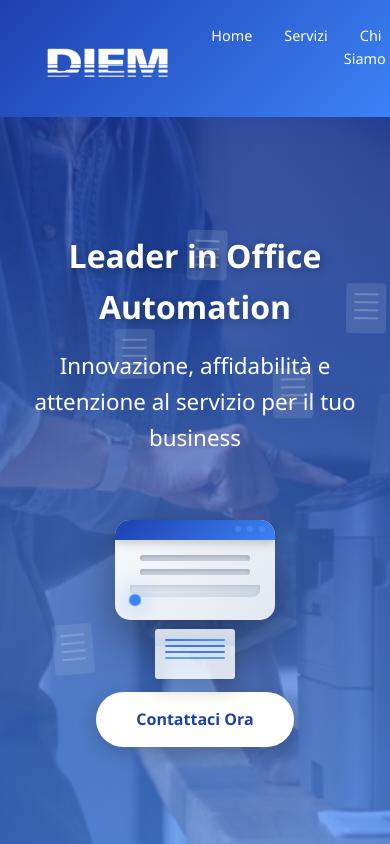
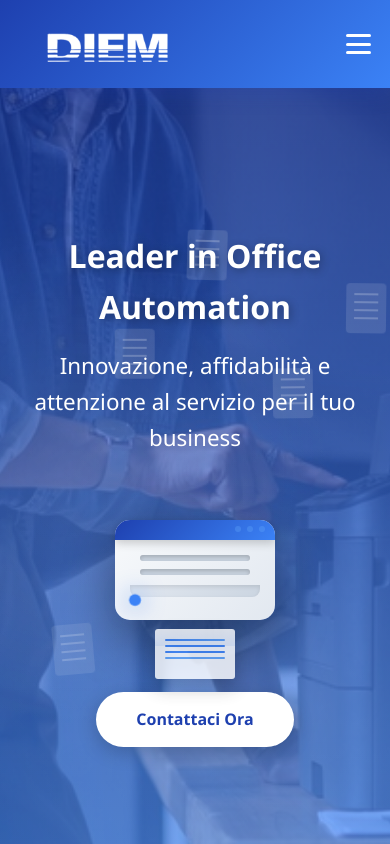
Before and after one commit to Parzivaldevgfc/diemsrl, a plain HTML site: page index.html in a window 390 px wide. Shown: the top 844 px of the page. Drawn offline with Linux system fonts and the light colour scheme.

Commit message:
Update index.html

```diff
--- a/index.html
+++ b/index.html
@@ -640,9 +640,60 @@ footer a:hover {
             }
         }
 
+
+
         @media (max-width: 768px) {
             .hero h1 {
                 font-size: 2rem;
+            }
+
+            /* Mostra burger solo su mobile */
+.burger {
+    display: flex;
+    flex-direction: column;
+    justify-content: space-between;
+    width: 25px;
+    height: 20px;
+    cursor: pointer;
+}
+
+/* Nascondi menu normale su mobile */
+.nav-links {
+    position: absolute;
+    top: 70px;
+    right: 0;
+    height: calc(100vh - 70px);
+    background: linear-gradient(135deg, #1e40af 0%, #3b82f6 100%);
+    flex-direction: column;
+    align-items: center;
+    justify-content: flex-start;
+    gap: 2rem;
+    width: 200px;
+    transform: translateX(100%);
+    transition: transform 0.3s ease;
+    padding-top: 2rem;
+}
+
+/* Burger animato */
+.burger div {
+    height: 3px;
+    background: white;
+    border-radius: 3px;
+    transition: all 0.3s ease;
+}
+
+.nav-links.show {
+    transform: translateX(0);
+}
+
+.burger.toggle div:nth-child(1) {
+    transform: rotate(45deg) translate(5px, 5px);
+}
+.burger.toggle div:nth-child(2) {
+    opacity: 0;
+}
+.burger.toggle div:nth-child(3) {
+    transform: rotate(-45deg) translate(5px, -5px);
 }
 
             .nav-links {
@@ -713,6 +764,13 @@ footer a:hover {
     <header id="header">
       <nav>
     <img src="logo.png" alt="DIEM srl" class="logo">
+
+    <div class="burger">
+        <div></div>
+        <div></div>
+        <div></div>
+    </div>
+
     <ul class="nav-links">
         <li><a href="#home">Home</a></li>
         <li><a href="#servizi">Servizi</a></li>
@@ -869,6 +927,26 @@ footer a:hover {
         setTimeout(() => {
             sections[0]?.classList.add('visible');
         }, 100);
+
+
+const burger = document.querySelector('.burger');
+const nav = document.querySelector('.nav-links');
+
+burger.addEventListener('click', () => {
+    nav.classList.toggle('show');
+    burger.classList.toggle('toggle');
+});
+
+// Chiudi il menu quando clicchi su un link
+document.querySelectorAll('.nav-links a').forEach(link => {
+    link.addEventListener('click', () => {
+        nav.classList.remove('show');
+        burger.classList.remove('toggle');
+    });
+});
+
+
+
     </script>
 </body>
 </html>
```
Lines whose indentation alone changed are shown as unchanged.
